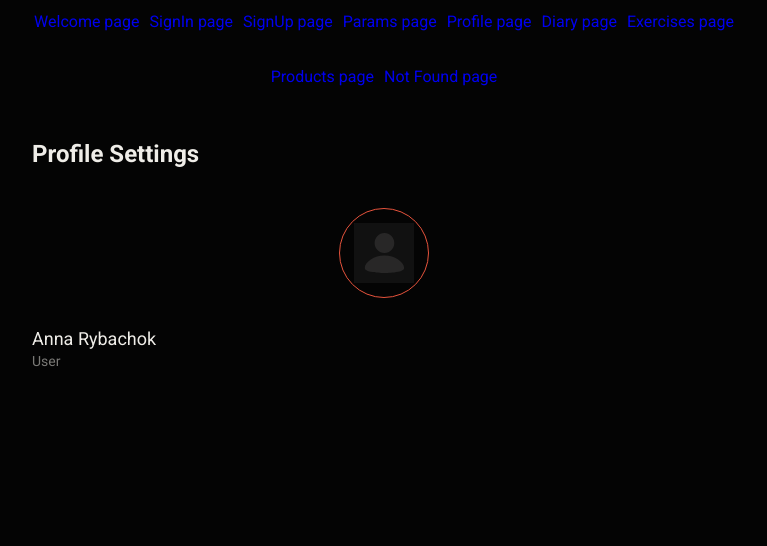
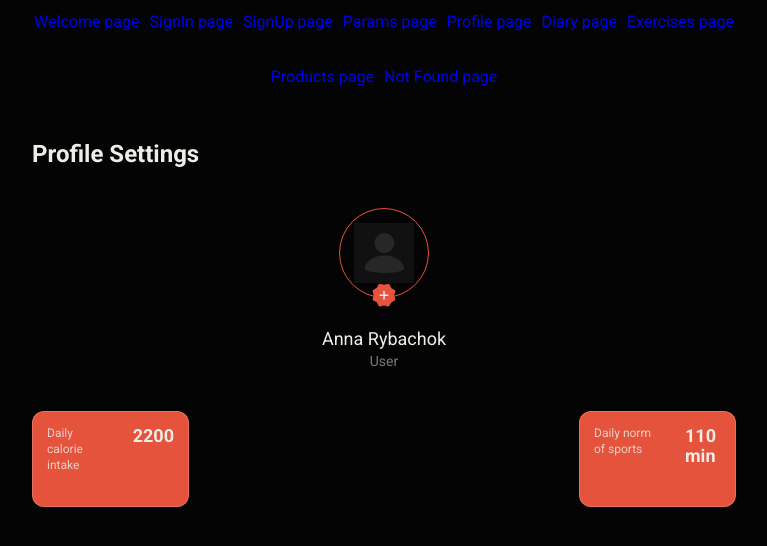
Before and after one commit to made-by-curiosity/power_pulse_frontend, a React (Create React App) app: page /power_pulse_frontend/profile in a window 1280 px wide. Before the commit this address had no page. Shown: the top 546 px of the page, without its empty margins (256-1023 px from the left). Built offline with nearby package versions, Linux system fonts and the light colour scheme.

Commit message:
add InfoCards

```diff
--- a/src/components/ForProfilePage/Avatar/Avatar.jsx
+++ b/src/components/ForProfilePage/Avatar/Avatar.jsx
@@ -1,4 +1,10 @@
-import { AvatarWrapper, UserName, UserTitle } from './Avatar.styled';
+import {
+  AvatarWrapper,
+  UserName,
+  UserTitle,
+  AddAvatarBtn,
+  AddAvatarIcon,
+} from './Avatar.styled';
 import icons from '../../../assets/icons/svg-sprite.svg';
 
 const iconUser = (
@@ -7,10 +13,19 @@ const iconUser = (
   </svg>
 );
 
+const iconAddAvatarBtn = (
+  <AddAvatarIcon>
+    <use href={icons + '#icon-addavatar'}></use>
+  </AddAvatarIcon>
+);
+
 export const Avatar = () => {
   return (
     <>
-      <AvatarWrapper>{iconUser}</AvatarWrapper>
+      <AvatarWrapper>
+        <AddAvatarBtn type="button">{iconAddAvatarBtn}</AddAvatarBtn>
+        {iconUser}
+      </AvatarWrapper>
       <UserName>Anna Rybachok</UserName>
       <UserTitle>User</UserTitle>
     </>
--- a/src/components/ForProfilePage/Avatar/Avatar.styled.jsx
+++ b/src/components/ForProfilePage/Avatar/Avatar.styled.jsx
@@ -8,6 +8,7 @@ export const AvatarWrapper = styled.div`
   display: flex;
   justify-content: center;
   align-items: center;
+  position: relative;
 
   border: 1px solid #e6533c;
   border-radius: 50%;
@@ -20,10 +21,8 @@ export const AvatarImg = styled.img`
 `;
 
 export const UserName = styled.h2`
-  ${'' /* display: block; */}
-  margin: 0px auto;
   margin-top: 31px;
-  text-aline: center;
+  text-align: center;
 
   color: #efede8;
   font-family: Roboto;
@@ -35,6 +34,8 @@ export const UserName = styled.h2`
 
 export const UserTitle = styled.h3`
   margin-top: 4px;
+  text-align: center;
+
   color: rgba(239, 237, 232, 0.5);
   font-family: Roboto;
   font-size: 14px;
@@ -42,3 +43,30 @@ export const UserTitle = styled.h3`
   font-weight: 400;
   line-height: 1.28571;
 `;
+
+export const AddAvatarBtn = styled.button`
+  position: absolute;
+  bottom: 0;
+  translate: 0 +50%;
+
+  border: none;
+  background: none;
+  cursor: pointer;
+
+  ${
+    '' /* &:hover {
+    background-color: white;
+  } */
+  }
+`;
+
+export const AddAvatarIcon = styled.svg`
+  width: 24px;
+  height: 24px;
+  transition-property: transform;
+
+  &:hover {
+    transform: scale(1.2);
+    transition-duration: 400ms;
+  }
+`;
--- /dev/null
+++ b/src/components/ForProfilePage/InfoCard/InfoCard.jsx
@@ -0,0 +1,10 @@
+import { InfoCardBox, InfoCardLabel, InfoCardNumber } from './InfoCard.styled';
+
+export const InfoCard = ({ label, number }) => {
+  return (
+    <InfoCardBox>
+      <InfoCardLabel>{label}</InfoCardLabel>
+      <InfoCardNumber>{number}</InfoCardNumber>
+    </InfoCardBox>
+  );
+};
--- /dev/null
+++ b/src/components/ForProfilePage/InfoCard/InfoCard.styled.jsx
@@ -0,0 +1,40 @@
+import styled from '@emotion/styled';
+
+export const InfoCardsWrapper = styled.div`
+  display: flex;
+  justify-content: space-between;
+  margin-top: 40px;
+`;
+
+export const InfoCardBox = styled.div`
+  display: flex;
+  width: 157px;
+  height: 96px;
+  padding: 14px;
+  align-items: flex-start;
+  gap: 32px;
+
+  border-radius: 12px;
+  border: 1px solid rgba(239, 237, 232, 0.2);
+  background: #e6533c;
+`;
+
+export const InfoCardLabel = styled.p`
+  color: rgba(239, 237, 232, 0.8);
+  font-feature-settings: 'clig' off, 'liga' off;
+  font-family: Roboto;
+  font-size: 12px;
+  font-style: normal;
+  font-weight: 400;
+  line-height: 1.33333;
+`;
+
+export const InfoCardNumber = styled.p`
+  color: #efede8;
+  font-feature-settings: 'clig' off, 'liga' off;
+  font-family: Roboto;
+  font-size: 18px;
+  font-style: normal;
+  font-weight: 700;
+  line-height: 1.11111;
+`;
--- a/src/pages/ProfilePage/ProfilePage.jsx
+++ b/src/pages/ProfilePage/ProfilePage.jsx
@@ -1,12 +1,40 @@
 import { Container } from 'components/Container/Container';
 import { Title } from 'components/ForProfilePage/Title/Title';
 import { Avatar } from 'components/ForProfilePage/Avatar/Avatar';
+import { InfoCard } from 'components/ForProfilePage/InfoCard/InfoCard';
+import { InfoCardsWrapper } from 'components/ForProfilePage/InfoCard/InfoCard.styled';
+
+import icons from '../../assets/icons/svg-sprite.svg';
+
+const calories = {
+  icon: `href=${icons + '#icon-addavatar'}`,
+  label: 'Daily calorie intake',
+  number: '2200',
+};
+
+const normOfSports = {
+  icon: '',
+  label: 'Daily norm of sports',
+  number: '110 min',
+};
 
 const ProfilePage = () => {
   return (
     <Container>
       <Title></Title>
       <Avatar></Avatar>
+      <InfoCardsWrapper>
+        <InfoCard
+          icon={calories.icon}
+          label={calories.label}
+          number={calories.number}
+        ></InfoCard>
+        <InfoCard
+          icon={normOfSports.icon}
+          label={normOfSports.label}
+          number={normOfSports.number}
+        ></InfoCard>
+      </InfoCardsWrapper>
     </Container>
   );
 };
```
